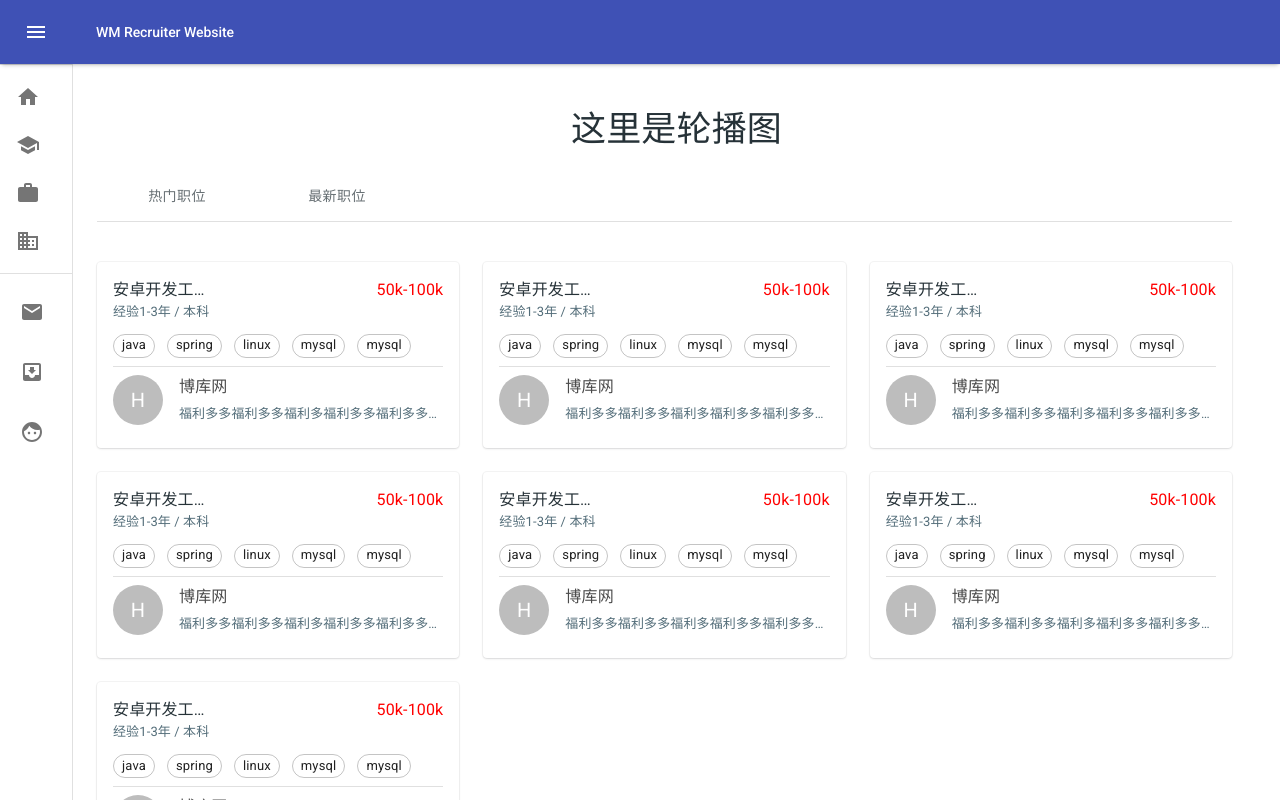
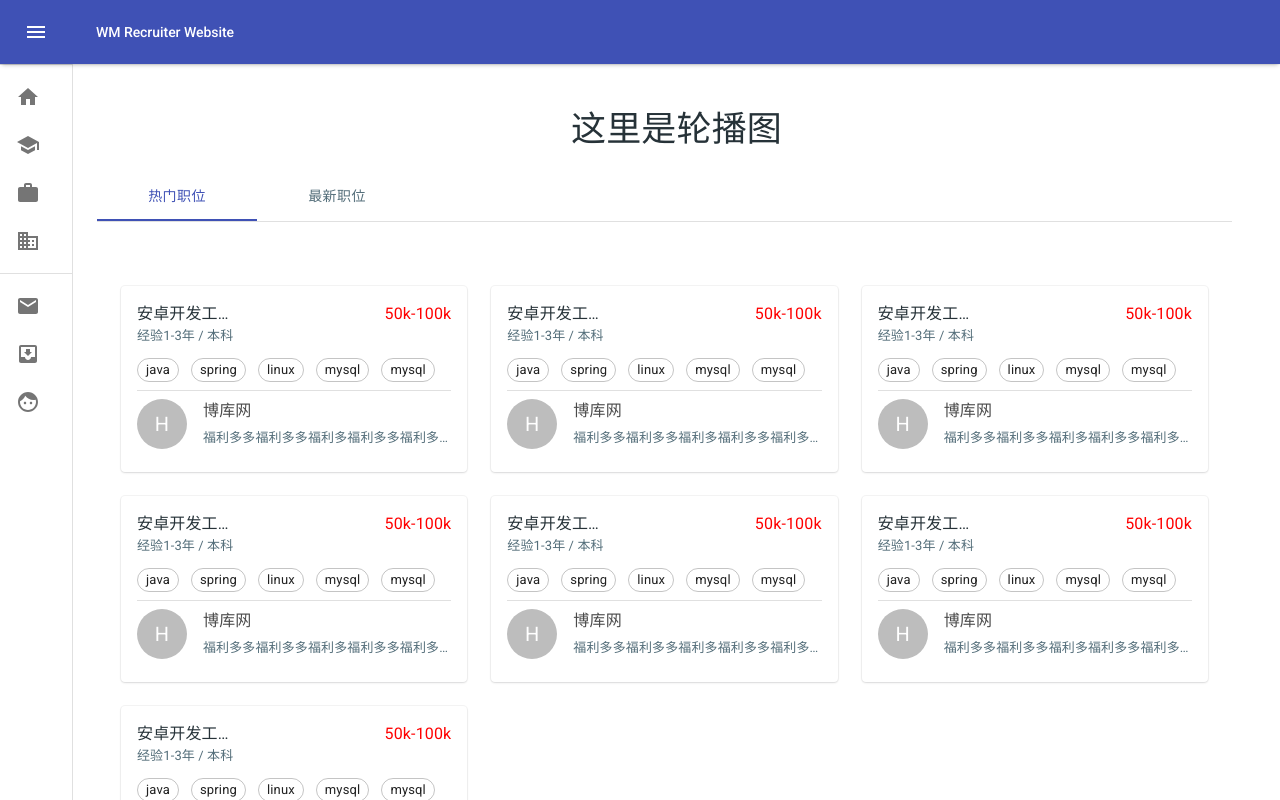
Before and after one commit to Y-Moon/Job-Website, a React (Create React App) app: page /findJob/hot in a window 1280 px wide. Built offline with nearby package versions, Linux system fonts and the light colour scheme.

Commit message:
add some me page

```diff
--- a/src/layouts/FindJob/index.js
+++ b/src/layouts/FindJob/index.js
@@ -129,14 +129,14 @@ const itemsUp = [
 const itemsDown=[
   {
 	href: '/findJob/hot',
-	title: '热门首页'
+	title: '收件箱'
   },
   {
   	href: '/findJob/hot',
   	title: '简历下载'
   },
   {
-  	href: '/findJob/hot',
+  	href: '/findJob/my',
   	title: '我'
   },
 	];
@@ -212,16 +212,14 @@ export default function MiniDrawer() {
         <Divider/>
 		<List>
 			{itemsDown.map((item,index) => (
-			  <ListItem button >
-			  <Button
-			    component={RouterLink}
-			    to={item.href}
+			  <ListItem button
+			  component={RouterLink}
+			  to={item.href}
 			  >
 			    <ListItemIcon>
 			  	{iconsDown[index]}
 			    </ListItemIcon>
 			    <ListItemText primary={item.title} />
-			 </Button>
 			  </ListItem>
 			))}
 		</List>
--- a/src/routes.js
+++ b/src/routes.js
@@ -13,6 +13,7 @@ import RegisterView from 'src/views/auth/RegisterView';
 import SettingsView from 'src/views/settings/SettingsView';
 import HotView from 'src/views/hot';
 import CompanyView from 'src/views/company';
+import MyMessageView from 'src/views/me';
 
 const routes = [
   {
@@ -33,6 +34,7 @@ const routes = [
     children: [
       { path: 'hot', element: <HotView /> },
       { path: 'companyList', element: <CompanyView /> },
+      { path: 'my', element: <MyMessageView /> },
 	  { path: '*', element: <Navigate to="/404" /> }
     ]
   },
--- a/src/views/hot/cardLayout.js
+++ b/src/views/hot/cardLayout.js
@@ -1,5 +1,6 @@
 import React from 'react';
 import { makeStyles } from '@material-ui/core/styles';
+import PropTypes from 'prop-types';
 import {
 	Grid,
 	Paper,
@@ -7,7 +8,6 @@ import {
 	Tab,
 	Typography,
 	Box,
-
 	} from '@material-ui/core';
 import Pagination from '@material-ui/lab/Pagination';
 import Divider from '@material-ui/core/Divider';
@@ -21,9 +21,43 @@ const useStyles = makeStyles((theme) => ({
 	  margin:theme.spacing(5),
 	  display:"flex",
 	  justifyContent:"center",
+  },
+  TabPanelStyle:{
+	  margin:"0px",
   }
 }));
 
+function TabPanel(props) {
+  const { children, value, index, ...other } = props;
+
+  return (
+    <div
+      role="tabpanel"
+      hidden={value !== index}
+      id={`full-width-tabpanel-${index}`}
+      aria-labelledby={`full-width-tab-${index}`}
+      {...other}
+    >
+      {value === index && (
+        <Box p={3}>
+          <Typography>{children}</Typography>
+        </Box>
+      )}
+    </div>
+  );
+}
+
+TabPanel.propTypes = {
+  children: PropTypes.node,
+  index: PropTypes.any.isRequired,
+  value: PropTypes.any.isRequired,
+};
+function a11yProps(index) {
+  return {
+    id: `full-width-tab-${index}`,
+    'aria-controls': `full-width-tabpanel-${index}`,
+  };
+}
 export default function NestedGrid() {
   const classes = useStyles();
   const [value, setValue] = React.useState(0);
@@ -31,11 +65,17 @@ export default function NestedGrid() {
       setValue(newValue);
     };
   return (
+
     <Container maxWidth={false} className={classes.root}>
 	<Paper square elevation='0'>
-		<Tabs  onChange={handleChange} aria-label="simple tabs example">
-		  <Tab label="热门职位"  />
-		  <Tab label="最新职位"  />
+		<Tabs
+		  value={value}
+		  onChange={handleChange}
+		  indicatorColor="primary"
+		  textColor="primary"
+		>
+		  <Tab label="热门职位" {...a11yProps(0)}/>
+		  <Tab label="最新职位" {...a11yProps(1)}/>
 		</Tabs>
 	</Paper>
 	<Divider/>
@@ -43,6 +83,7 @@ export default function NestedGrid() {
 		<Box m={5}>
 		</Box>
 	</Typography>
+	<TabPanel value={value} index={0} className={classes.TabPanelStyle}>
       <Grid
         container
         spacing={3}
@@ -110,12 +151,11 @@ export default function NestedGrid() {
 		>
 		  <MyCard />
 		</Grid>
+      </Grid>
+    </TabPanel>
 
-      </Grid>
 	 <Pagination count={10} className={classes.paginationStyle}>
 	 </Pagination>
     </Container>
-
-
   );
 }
--- /dev/null
+++ b/src/views/me/index.js
@@ -0,0 +1,169 @@
+import React from 'react';
+import PropTypes from 'prop-types';
+import {
+	makeStyles,
+	Avatar,
+	Divider,
+	Typography,
+	Tabs,
+	Tab,
+	Box,
+	TextField,
+	Button
+	 } from '@material-ui/core';
+import Page from 'src/components/Page';
+
+import KeyboardArrowUpIcon from '@material-ui/icons/KeyboardArrowUp';
+function TabPanel(props) {
+  const { children, value, index, ...other } = props;
+
+  return (
+    <div
+      role="tabpanel"
+      hidden={value !== index}
+      id={`vertical-tabpanel-${index}`}
+      aria-labelledby={`vertical-tab-${index}`}
+      {...other}
+    >
+      {value === index && (
+        <Box p={3}>
+          <Typography>{children}</Typography>
+        </Box>
+      )}
+    </div>
+  );
+}
+
+TabPanel.propTypes = {
+  children: PropTypes.node,
+  index: PropTypes.any.isRequired,
+  value: PropTypes.any.isRequired,
+};
+
+function a11yProps(index) {
+  return {
+    id: `vertical-tab-${index}`,
+    'aria-controls': `vertical-tabpanel-${index}`,
+  };
+}
+
+const useStyles = makeStyles((theme) => ({
+  root: {
+	margin:theme.spacing(5),
+    flexGrow: 1,
+    backgroundColor: theme.palette.background.paper,
+    display: 'flex',
+    height: 220,
+  },
+  tabs: {
+    borderRight: `1px solid ${theme.palette.divider}`,
+  },
+  portrait: {
+	  margin:"0 auto 30px auto",
+      width: theme.spacing(10),
+      height: theme.spacing(10),
+    },
+  textLayout: {
+	  width:"100%",
+	  textAlign:"center",
+  },
+  contentLayout: {
+	  width:"100%",
+  },
+  typography: {
+      fontSize: 12,
+	  color:"#BEBEBE",
+    },
+	threeTab:{
+		marginLeft:theme.spacing(5),
+		marginTop:theme.spacing(2),
+	},
+
+}));
+
+export default function VerticalTabs() {
+  const classes = useStyles();
+  const [value, setValue] = React.useState(0);
+
+  const handleChange = (event, newValue) => {
+    setValue(newValue);
+  };
+
+  return (
+  <Page>
+  <div className={classes.root}>
+    <Tabs
+      orientation="vertical"
+      variant="scrollable"
+      value={value}
+      onChange={handleChange}
+      aria-label="Vertical tabs example"
+      className={classes.tabs}
+    >
+      <Tab label="个人信息" {...a11yProps(0)} />
+      <Tab label="账号绑定" {...a11yProps(1)} />
+      <Tab label="隐私处理" {...a11yProps(2)} />
+      <Tab label="修改密码" {...a11yProps(3)} />
+      <Tab label="简历上传" {...a11yProps(4)} />
+    </Tabs>
+    <TabPanel value={value} index={0} className={classes.contentLayout}>
+      <Avatar className={classes.portrait}>H</Avatar>
+	  <Box textAlign="center" m={1}>
+	          姓名
+	  </Box>
+	  <Box textAlign="center" m={1}>
+		  本人很懒,简介什么都没有(个人简介)
+	  </Box>
+	  <Box textAlign="center" m={1}>
+		  本人很懒,简介什么都没有(职业介绍)
+	  </Box>
+	  <br/>
+	  <Box textAlign="center" m={1}  >
+	  <Typography className={classes.typography} >
+		  此信息用于站内言职社区功能，不会同步修改简历
+	  </Typography>
+
+	  </Box>
+    </TabPanel>
+    <TabPanel value={value} index={1}>
+      待开发中
+    </TabPanel>
+    <TabPanel value={value} index={2}>
+      待开发中
+    </TabPanel>
+    <TabPanel value={value} index={3} className={classes.contentLayout}>
+      <Box textAlign="left" m={1} className={classes.threeTab}>
+      		  登录邮箱:2692946134@qq.com
+      </Box>
+	  <Divider/>
+	  <Box textAlign="left" m={1} className={classes.threeTab}>
+		 <TextField
+		   id="standard-password-input"
+		   label="OldPassword"
+		   type="password"
+		   autoComplete="current-password"
+		 />
+	  </Box>
+	  <Box textAlign="left" m={1} className={classes.threeTab}>
+		<TextField
+			id="standard-password-input"
+			label="NewPassword"
+			type="password"
+			autoComplete="current-password"
+		  />
+	  </Box>
+	  <Box textAlign="left" m={1} className={classes.threeTab}>
+		<Button variant="outlined" color="primary" startIcon={<KeyboardArrowUpIcon  />}>
+	         提交
+		</Button>
+	  </Box>
+
+    </TabPanel>
+
+    <TabPanel value={value} index={4}>
+      待开发中
+    </TabPanel>
+  </div>
+  </Page>
+  );
+}
```
Also changed, not shown: 1 other file (tests, documents, lock files or other folders).
